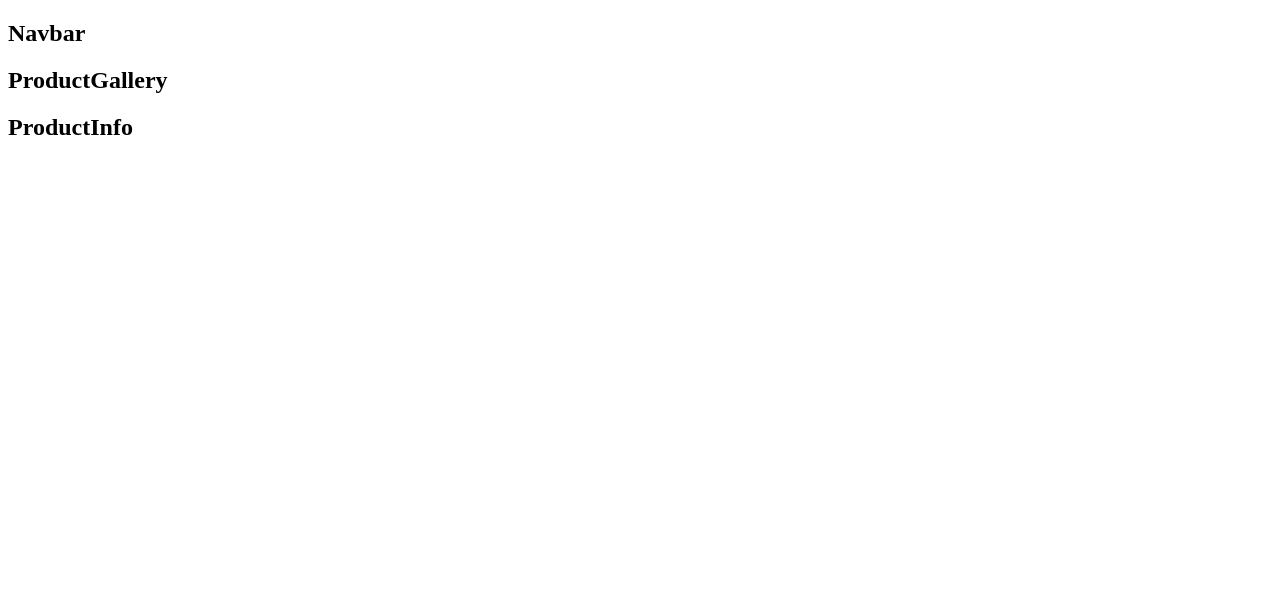
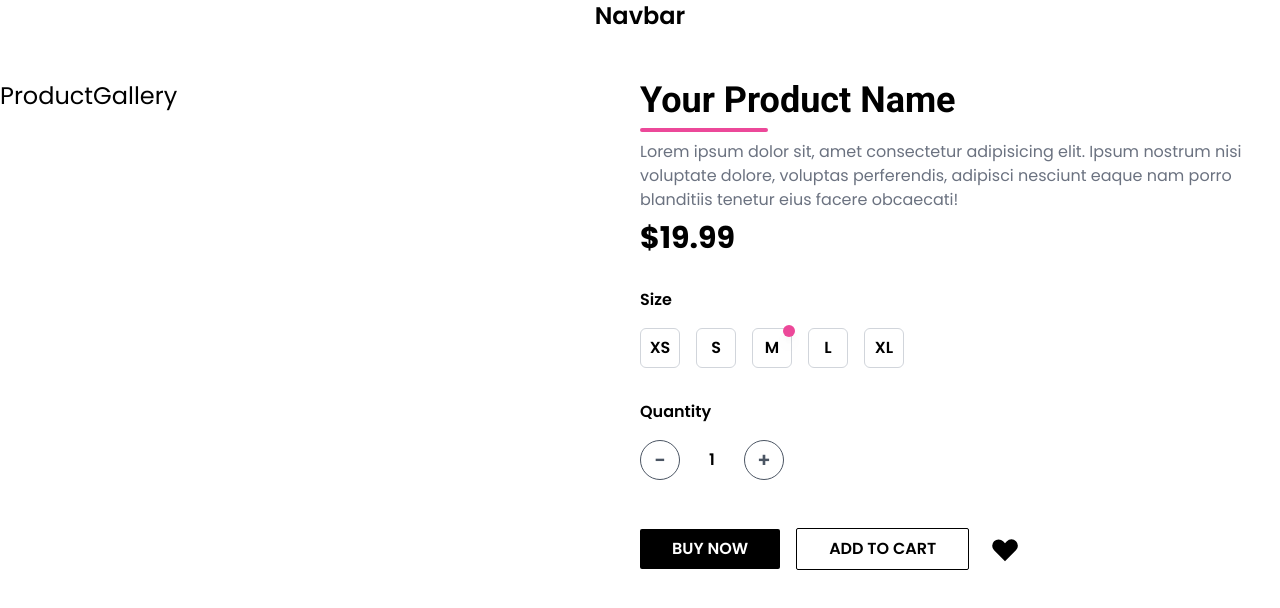
Before and after one commit to RavenSam/ecommerce_template_02, a Next.js app: page /product/1 in a window 1280 px wide. Shown: the top 608 px of the page. Built offline with nearby package versions, Linux system fonts and the light colour scheme.

Commit message:
Product info

```diff
--- a/components/Layout.jsx
+++ b/components/Layout.jsx
@@ -1,11 +1,14 @@
+// Components
 import { Navbar } from "."
 
 export default function Layout({ children }) {
    return (
       <>
-         <Navbar />
+         <div className="font-poppins">
+            <Navbar />
 
-         {children}
+            {children}
+         </div>
       </>
    )
 }
--- a/components/ProductInfo.jsx
+++ b/components/ProductInfo.jsx
@@ -1,7 +1,87 @@
+import { useState } from "react"
+import { HeartIcon as HeartFull } from "@heroicons/react/solid"
+import { HeartIcon } from "@heroicons/react/outline"
+
+const sizes = ["xs", "s", "m", "l", "xl"]
+
 export default function ProductInfo() {
+   const [productColor, setProductColor] = useState("#ec4899")
+   const [selectedSize, setSelectedSize] = useState("m")
+   const [qty, setQty] = useState(1)
+   const [isOnWhishlist, setIsOnWhishlist] = useState(true)
+
    return (
-      <div>
-         <h2 className="text-2xl">ProductInfo</h2>
-      </div>
+      <>
+         <div>
+            <h1 className=" text-xl md:text-3xl lg:text-4xl  capitalize font-bold font-roboto">your product name</h1>
+
+            <hr className="border-2 rounded-full w-[20%] my-2" style={{ borderColor: productColor }} />
+
+            <p className="text-gray-500 ">
+               Lorem ipsum dolor sit, amet consectetur adipisicing elit. Ipsum nostrum nisi voluptate dolore, voluptas
+               perferendis, adipisci nesciunt eaque nam porro blanditiis tenetur eius facere obcaecati!
+            </p>
+
+            <div className="flex items-center space-x-2 mt-2">
+               <h2 className="text-lg md:text-2xl lg:text-3xl font-bold">$19.99</h2>
+            </div>
+         </div>
+
+         <div className="mt-8">
+            <h3 className="font-semibold">Size</h3>
+
+            <div className="flex items-center space-x-4 mt-4">
+               {sizes.map((size, i) => (
+                  <button
+                     key={i}
+                     className="relative w-10 h-10 border border-gray-300 uppercase font-semibold rounded-md transform transition duration-200 ease-in-out hover:scale-125 hover:shadow-lg"
+                     onClick={() => setSelectedSize(size)}
+                  >
+                     {size}
+                     {size === selectedSize && (
+                        <span
+                           className="w-3 h-3  absolute -top-1 -right-1 rounded-full shadow-lg"
+                           style={{ backgroundColor: productColor }}
+                        />
+                     )}
+                  </button>
+               ))}
+            </div>
+         </div>
+
+         <div className="mt-8">
+            <h3 className="font-semibold">Quantity</h3>
+
+            <div className="flex items-center  mt-4 space-x-4">
+               <button className="w-10 h-10 text-xl font-semibold border border-gray-600 text-gray-600 rounded-full transform  transition duration-100 ease-in-out hover:bg-black hover:text-white hover:border-black active:scale-90" onClick={()=> qty > 0 && setQty(qty-1)} >
+                  -
+               </button>
+
+               <span className="min-w-[2rem] text-center font-semibold">{qty}</span>
+
+               <button className="w-10 h-10 text-xl font-semibold border border-gray-600 text-gray-600 rounded-full transform  transition duration-100 ease-in-out hover:bg-black hover:text-white hover:border-black active:scale-90" onClick={()=> qty < 10 && setQty(qty+1)}>
+                  +
+               </button>
+            </div>
+         </div>
+
+         <div className="flex items-center mt-8 space-x-4 py-4">
+            <button className="text-sm lg:text-base uppercase font-semibold px-8 py-2  rounded-sm bg-black text-white    transform  transition-all duration-50 ease-in-out  md:hover:tracking-[.2rem] active:scale-90">
+               buy now
+            </button>
+
+            <button className="text-sm lg:text-base uppercase font-semibold px-8 py-2  rounded-sm border border-black   transition-all duration-50 ease-in-out md:hover:tracking-[.2rem] active:scale-90">
+               add to cart
+            </button>
+
+            <button
+               title={isOnWhishlist ? "Remove From The Whishlist" : "Add To The Wishlist"}
+               className="w-8 h-8 md:w-10 md:h-10 p-1 rounded-full  transform transition-all duration-200 ease-in-out hover:scale-125 md:hover:shadow-lg"
+               onClick={() => setIsOnWhishlist(!isOnWhishlist)}
+            >
+               {isOnWhishlist ? <HeartFull /> : <HeartIcon />}
+            </button>
+         </div>
+      </>
    )
 }
--- a/package.json
+++ b/package.json
@@ -6,6 +6,7 @@
     "start": "next start"
   },
   "dependencies": {
+    "@heroicons/react": "^1.0.5",
     "next": "latest",
     "react": "^17.0.2",
     "react-dom": "^17.0.2"
--- a/pages/_app.js
+++ b/pages/_app.js
@@ -1,4 +1,4 @@
-import "tailwindcss/tailwind.css"
+import "../styles/globals.css"
 import { Layout } from "../components"
 
 export default function MyApp({ Component, pageProps }) {
--- /dev/null
+++ b/styles/globals.css
@@ -0,0 +1,5 @@
+@import url("https://fonts.googleapis.com/css2?family=Poppins:wght@300;400;500;600;700;800;900&family=Roboto:wght@300;400;500;700;900&display=swap");
+
+@tailwind base;
+@tailwind components;
+@tailwind utilities;
--- a/tailwind.config.js
+++ b/tailwind.config.js
@@ -1,9 +1,14 @@
 module.exports = {
-  mode: 'jit',
-  purge: ['./pages/**/*.{js,ts,jsx,tsx}', './components/**/*.{js,ts,jsx,tsx}'],
+   mode: "jit",
+   purge: ["./pages/**/*.{js,ts,jsx,tsx}", "./components/**/*.{js,ts,jsx,tsx}"],
    darkMode: false, // or 'media' or 'class'
    theme: {
-    extend: {},
+      extend: {
+         fontFamily: {
+            poppins: ["Poppins"],
+            roboto: ["Roboto"],
+         },
+      },
    },
    variants: {
       extend: {},
```
Also changed, not shown: 1 other file (tests, documents, lock files or other folders). Lines whose indentation alone changed are shown as unchanged.
